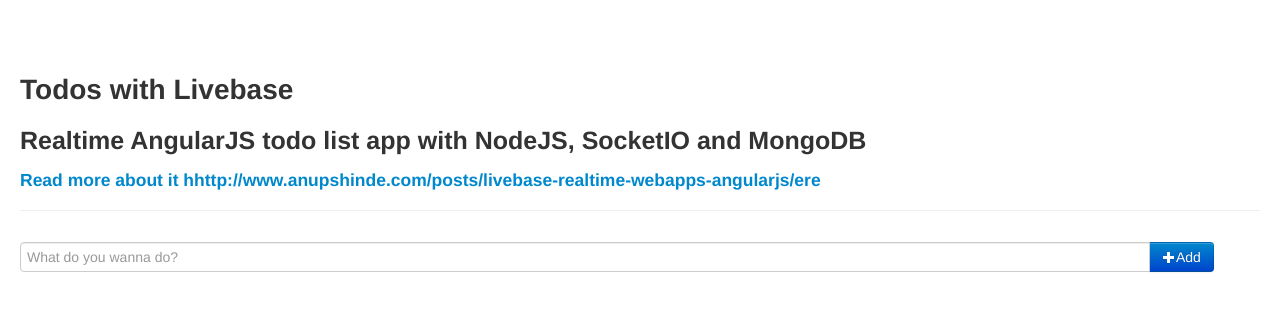
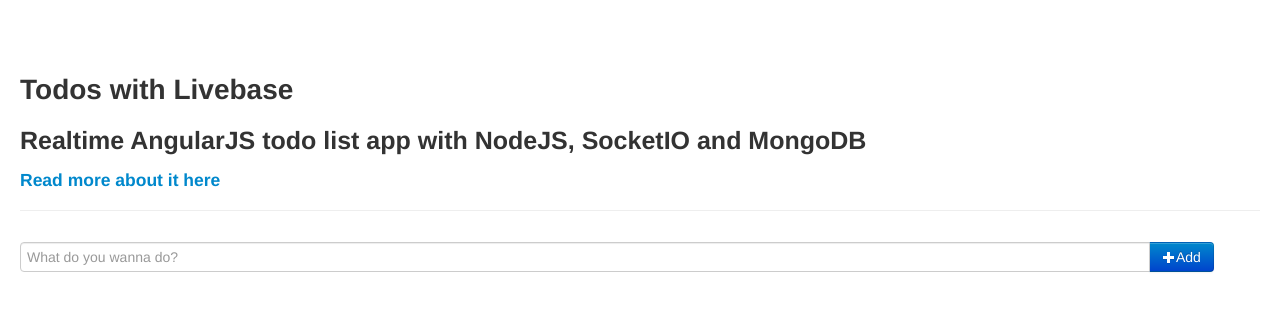
Before and after one commit to anupshinde/livebase, a website: page index.html in a window 1280 px wide. Drawn offline with Linux system fonts and the light colour scheme; no server answers.

Commit message:
fixing link

```diff
--- a/index.html
+++ b/index.html
@@ -24,7 +24,8 @@
 	<div class="container-fluid" ng-controller="TodoCtrl">
 	  <h1>Todos with Livebase</h1>
 	  <h2>Realtime AngularJS todo list app with NodeJS, SocketIO and MongoDB</h2>
-          <h4><a href="" target="_blank">Read more about it hhttp://www.anupshinde.com/posts/livebase-realtime-webapps-angularjs/ere</a></h4>
+          <h4><a href="http://www.anupshinde.com/posts/livebase-realtime-webapps-angularjs/"
+                 target="_blank">Read more about it here</a></h4>
 	  <hr/>
 	  <div class="row-fluid">
 		<div class="span12">
```
